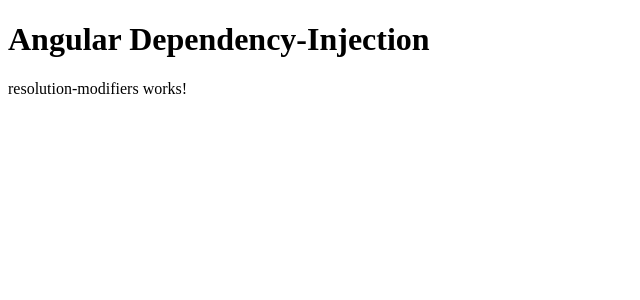
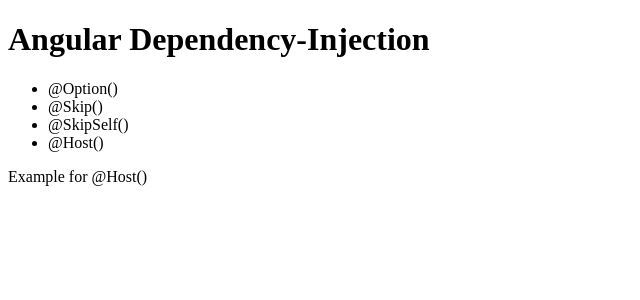
Before and after one commit to helloworld121/angular-dependency-injection, an Angular app: page / in a window 1280 px wide. Shown: the top 300 px of the page, without its empty margins (0-640 px from the left). Built offline with nearby package versions, Linux system fonts and the light colour scheme.

Commit message:
example for annotation "@Host()"

```diff
--- a/src/app/resolution-modifiers/directive-child.directive.ts
+++ /dev/null
@@ -1,10 +0,0 @@
-import { Directive } from '@angular/core';
-
-@Directive({
-  selector: '[appDirectiveChild]'
-})
-export class DirectiveChildDirective {
-
-  constructor() { }
-
-}
--- a/src/app/resolution-modifiers/directive-parent.directive.ts
+++ /dev/null
@@ -1,10 +0,0 @@
-import { Directive } from '@angular/core';
-
-@Directive({
-  selector: '[appDirectiveParent]'
-})
-export class DirectiveParentDirective {
-
-  constructor() { }
-
-}
--- /dev/null
+++ b/src/app/resolution-modifiers/directive/child.directive.ts
@@ -0,0 +1,17 @@
+import {Directive, Host} from '@angular/core';
+import {Logger4HostService} from '../logger4host.service';
+
+@Directive({
+  selector: '[appChild]',
+  // providers: [Logger4HostService]
+})
+export class ChildDirective {
+
+  // @Host() => tells Angular, that the "host" element should be the last stop when it is searching for providers
+  //    => every Angular component has its own Host-Element and it is represented by the component's selector
+  // => @Host() checks it's own element injector and the parent
+  constructor(@Host() private logger4HostService: Logger4HostService) {
+    this.logger4HostService.log('Hello World');
+  }
+
+}
--- /dev/null
+++ b/src/app/resolution-modifiers/directive/parent.directive.ts
@@ -0,0 +1,16 @@
+import {Directive, Optional, Self} from '@angular/core';
+import {Logger4HostService} from '../logger4host.service';
+
+@Directive({
+  selector: '[appParent]',
+  providers: [Logger4HostService]
+})
+export class ParentDirective {
+
+  constructor(private logger4HostService: Logger4HostService) {
+    if (this.logger4HostService) {
+      this.logger4HostService.log('ParentDirective: Hello World');
+    }
+  }
+
+}
--- /dev/null
+++ b/src/app/resolution-modifiers/logger4host.service.ts
@@ -0,0 +1,17 @@
+import { Injectable } from '@angular/core';
+
+@Injectable({
+  providedIn: 'root'
+})
+export class Logger4HostService {
+
+  // the lastMessage is to keep a state in the service and prove to have different instances
+  private lastMessage: string = null;
+  constructor() { }
+
+  log(message: string): void {
+    console.log(`[Logger4HostService] [${message}] => last: [${this.lastMessage}]`);
+    this.lastMessage = message;
+  }
+
+}
--- a/src/app/resolution-modifiers/resolution-modifiers.component.html
+++ b/src/app/resolution-modifiers/resolution-modifiers.component.html
@@ -1 +1,11 @@
-<p>resolution-modifiers works!</p>
+<ul>
+  <li>@Option()</li>
+  <li>@Skip()</li>
+  <li>@SkipSelf()</li>
+  <li>@Host()</li>
+</ul>
+
+Example for @Host()
+<div appParent>
+  <div appChild></div>
+</div>
--- a/src/app/resolution-modifiers/resolution-modifiers.component.ts
+++ b/src/app/resolution-modifiers/resolution-modifiers.component.ts
@@ -2,6 +2,7 @@
 import {Logger4OptionalService} from './logger4optional.service';
 import {Logger4SelfService} from './logger4self.service';
 import {Logger4SkipSelfService} from './logger4skipself.service';
+import {Logger4HostService} from './logger4host.service';
 
 @Component({
   selector: 'app-resolution-modifiers',
@@ -10,6 +11,7 @@
   providers: [
     Logger4SelfService, // necessary for @Self()
     Logger4SkipSelfService, // necessary to show @SkipSelf()
+    // Logger4HostService
   ]
 })
 export class ResolutionModifiersComponent implements OnInit {
```
Also changed, not shown: src/app/app.module.ts (+4 -4 lines).
